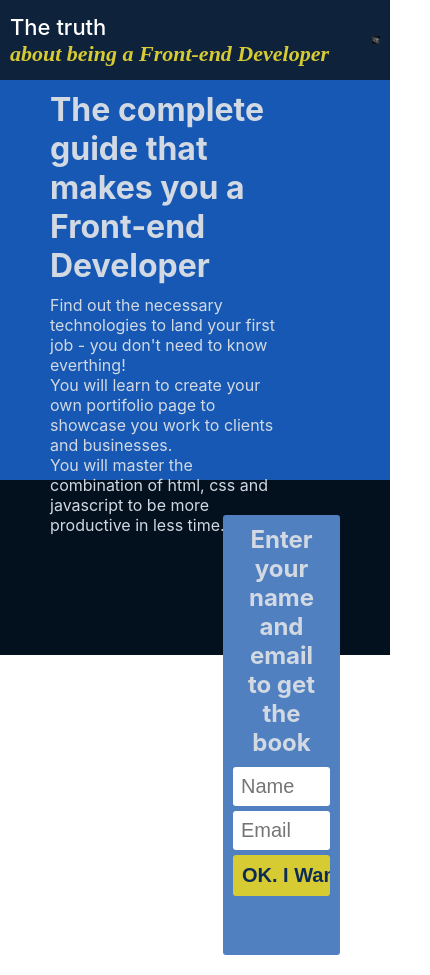
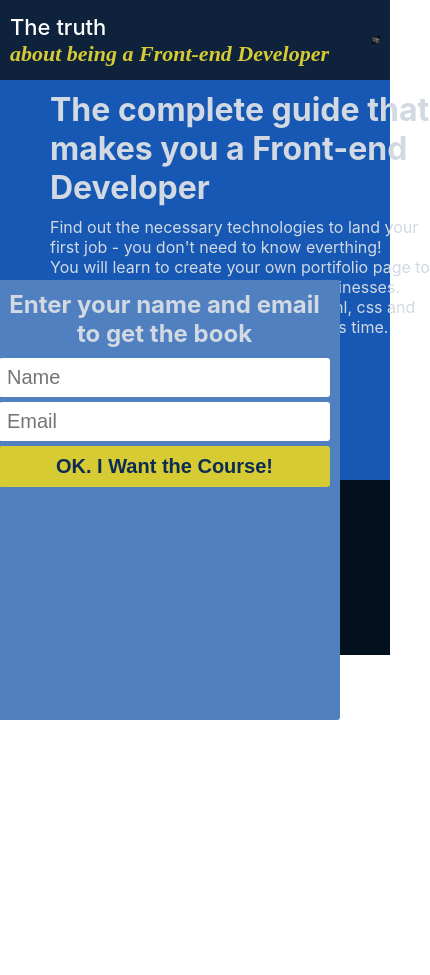
Before and after one commit to derkmal/1landingfrontend, a React (Create React App) app: page / in a window 390 px wide. Shown: the whole page, 430 px wide, since content can reach past the window. After the commit the page ends 844 px from the top, so only its background shows below. Built offline with nearby package versions, Linux system fonts and the light colour scheme.

Commit message:
12-11 12:28hs

```diff
--- a/src/components/Center.css
+++ b/src/components/Center.css
@@ -89,3 +89,28 @@ input[type=submit]:active {
 input:focus {
     outline: none;
 }
+
+@media screen and (max-width: 700px) {
+    .header {
+        width: 100%;
+    }
+    .center {
+        z-index: 1;
+        position: relative;
+        width: 100%;
+    }
+    .myText {
+        z-index: 1;
+        position: absolute;
+        width: calc(100% - 10px);
+    }
+    .form-container {
+        z-index: 1;
+        position: absolute;
+        width: 90%;
+        /* top: 10px; */
+        /* margin: 0 auto; */
+        float: left;
+        transform: none;
+    }
+}
--- a/src/components/Center.js
+++ b/src/components/Center.js
@@ -10,7 +10,8 @@ const Center = () => {
                 <p>Find out the necessary technologies to land your first job - you don't need to know everthing!</p>
                 <p>You will learn to create your own portifolio page to showcase you work to clients and businesses.</p>
                 <p>You will master the combination of html, css and javascript to be more productive in less time.</p>
-             </div>
+            </div>
+
             <div className="form-container">
                 <h2>Enter your name and email<br/> to get the book</h2>
                 <form>
@@ -19,6 +20,8 @@ const Center = () => {
                     <input type='submit' value='OK. I Want the Course!'></input>
                 </form>
             </div>
+
+            <div className="clear"></div>
         </div>
     )
 }
```
